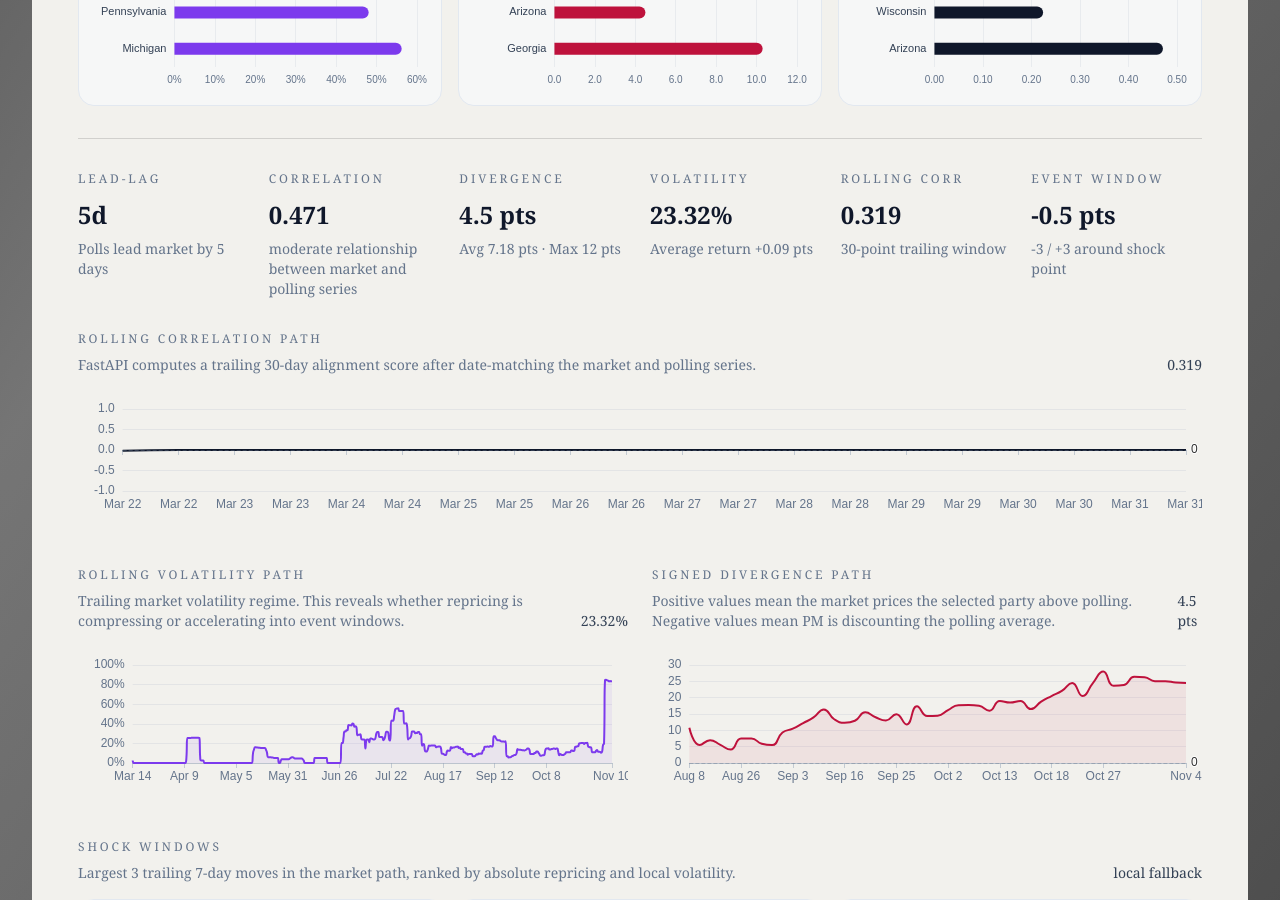
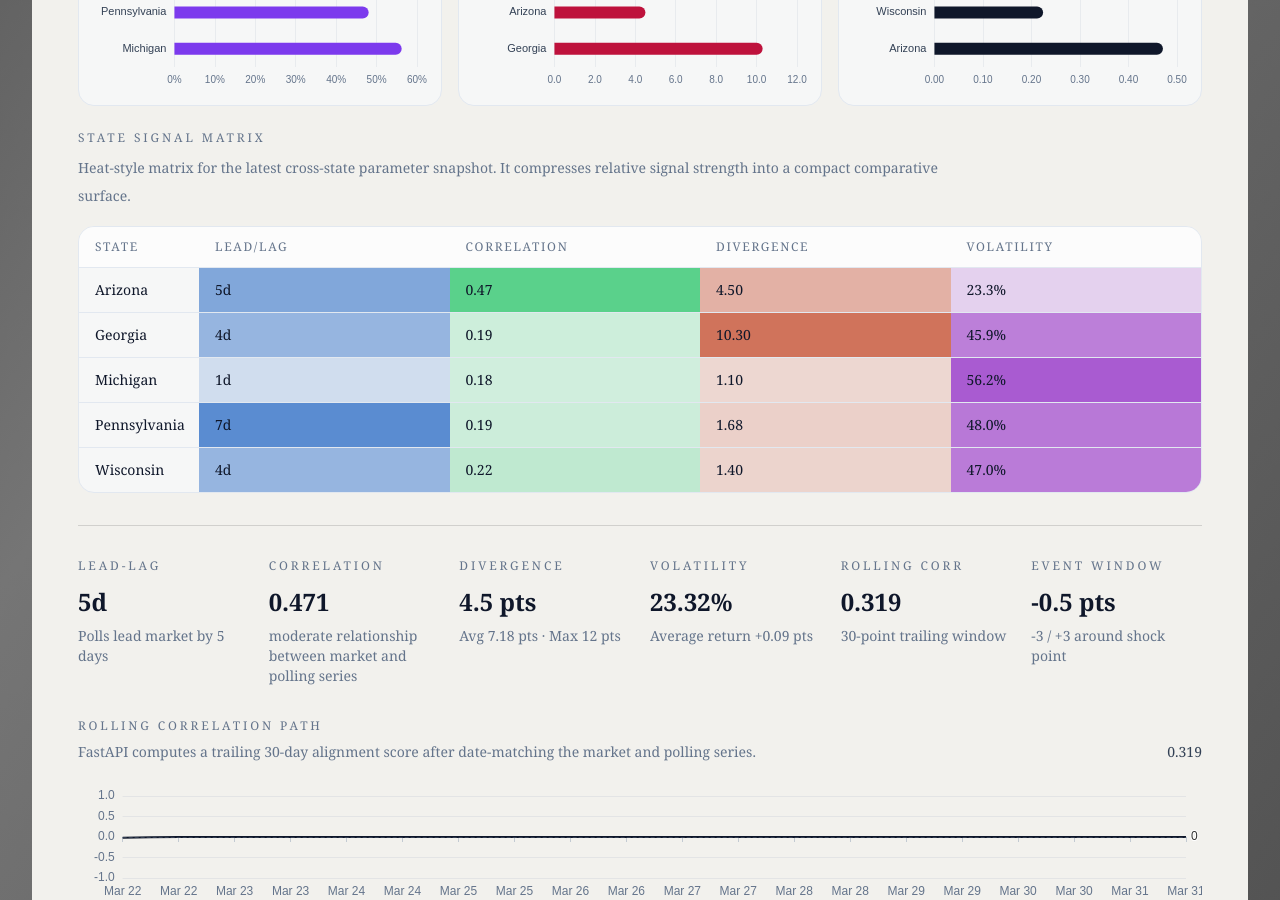
Before and after one commit to Kaiwen0418/Prediction-Market-Intelligence-Dashboard, a Next.js app: page /history in a window 1280 px wide. Shown: the part 1420-2320 px from the top of the page. Built offline with nearby package versions, Linux system fonts and the light colour scheme; no server answers.

Commit message:
Add state signal matrix to history view

```diff
--- /dev/null
+++ b/src/components/charts/StateSignalMatrix.tsx
@@ -0,0 +1,69 @@
+"use client";
+
+type StateSignalDatum = {
+  state: string;
+  leadLagDays: number;
+  correlation: number;
+  divergence: number;
+  volatility: number;
+};
+
+type StateSignalMatrixProps = {
+  data: StateSignalDatum[];
+};
+
+function normalize(value: number, min: number, max: number) {
+  if (max <= min) return 0.5;
+  return (value - min) / (max - min);
+}
+
+function cellStyle(value: number, min: number, max: number, hue: number) {
+  const alpha = 0.18 + normalize(value, min, max) * 0.55;
+  return {
+    backgroundColor: `hsla(${hue}, 70%, 45%, ${alpha})`,
+  };
+}
+
+export function StateSignalMatrix({ data }: StateSignalMatrixProps) {
+  if (!data.length) {
+    return (
+      <div className="flex h-40 items-center justify-center rounded-2xl border border-slate-200 bg-slate-50 text-sm text-slate-500">
+        Signal matrix appears once multiple state summaries are available.
+      </div>
+    );
+  }
+
+  const leadLagValues = data.map((item) => Math.abs(item.leadLagDays));
+  const correlationValues = data.map((item) => item.correlation);
+  const divergenceValues = data.map((item) => item.divergence);
+  const volatilityValues = data.map((item) => item.volatility);
+
+  return (
+    <div className="overflow-hidden rounded-2xl border border-slate-200 bg-slate-50/70">
+      <div className="grid grid-cols-[120px_repeat(4,minmax(0,1fr))] border-b border-slate-200 bg-white/70 text-xs uppercase tracking-[0.14em] text-slate-500">
+        <div className="px-4 py-3">State</div>
+        <div className="px-4 py-3">Lead/Lag</div>
+        <div className="px-4 py-3">Correlation</div>
+        <div className="px-4 py-3">Divergence</div>
+        <div className="px-4 py-3">Volatility</div>
+      </div>
+      {data.map((item) => (
+        <div key={item.state} className="grid grid-cols-[120px_repeat(4,minmax(0,1fr))] border-b border-slate-200 last:border-b-0">
+          <div className="px-4 py-3 text-sm font-medium text-slate-900">{item.state}</div>
+          <div className="px-4 py-3 text-sm text-slate-900" style={cellStyle(Math.abs(item.leadLagDays), Math.min(...leadLagValues), Math.max(...leadLagValues), 215)}>
+            {item.leadLagDays === 0 ? "Sync" : `${Math.abs(item.leadLagDays)}d`}
+          </div>
+          <div className="px-4 py-3 text-sm text-slate-900" style={cellStyle(item.correlation, Math.min(...correlationValues), Math.max(...correlationValues), 144)}>
+            {item.correlation.toFixed(2)}
+          </div>
+          <div className="px-4 py-3 text-sm text-slate-900" style={cellStyle(item.divergence, Math.min(...divergenceValues), Math.max(...divergenceValues), 12)}>
+            {item.divergence.toFixed(2)}
+          </div>
+          <div className="px-4 py-3 text-sm text-slate-900" style={cellStyle(item.volatility, Math.min(...volatilityValues), Math.max(...volatilityValues), 280)}>
+            {item.volatility.toFixed(1)}%
+          </div>
+        </div>
+      ))}
+    </div>
+  );
+}
--- a/src/components/pages/HistoryPageView.tsx
+++ b/src/components/pages/HistoryPageView.tsx
@@ -7,6 +7,7 @@ import { MarketPollChart } from "@/components/charts/MarketPollChart";
 import { RollingCorrelationChart } from "@/components/charts/RollingCorrelationChart";
 import { RollingVolatilityChart } from "@/components/charts/RollingVolatilityChart";
 import { StateMetricSmallMultiples } from "@/components/charts/StateMetricSmallMultiples";
+import { StateSignalMatrix } from "@/components/charts/StateSignalMatrix";
 import { LoadingState } from "@/components/layout/LoadingState";
 import { ProductDemoShell } from "@/components/layout/ProductDemoShell";
 import { useSourceDiagnostics } from "@/hooks/useSourceDiagnostics";
@@ -132,6 +133,7 @@ export function HistoryPageView() {
     .filter((item) => availableStates.includes(item.state))
     .map((item) => ({
       state: item.state,
+      leadLagDays: item.leadLag.lagDays,
       volatility: item.volatility.realizedVolatility,
       divergence: item.divergence.currentGap,
       correlation: item.correlation.coefficient,
@@ -289,6 +291,15 @@ export function HistoryPageView() {
             </p>
             <div className="mt-6">
               <StateMetricSmallMultiples data={comparisonCases} />
+            </div>
+            <div className="mt-6">
+              <p className="metric-label">State Signal Matrix</p>
+              <p className="mt-2 max-w-4xl text-sm leading-7 text-slate-500">
+                Heat-style matrix for the latest cross-state parameter snapshot. It compresses relative signal strength into a compact comparative surface.
+              </p>
+              <div className="mt-4">
+                <StateSignalMatrix data={comparisonCases} />
+              </div>
             </div>
           </div>
         </section>
```
